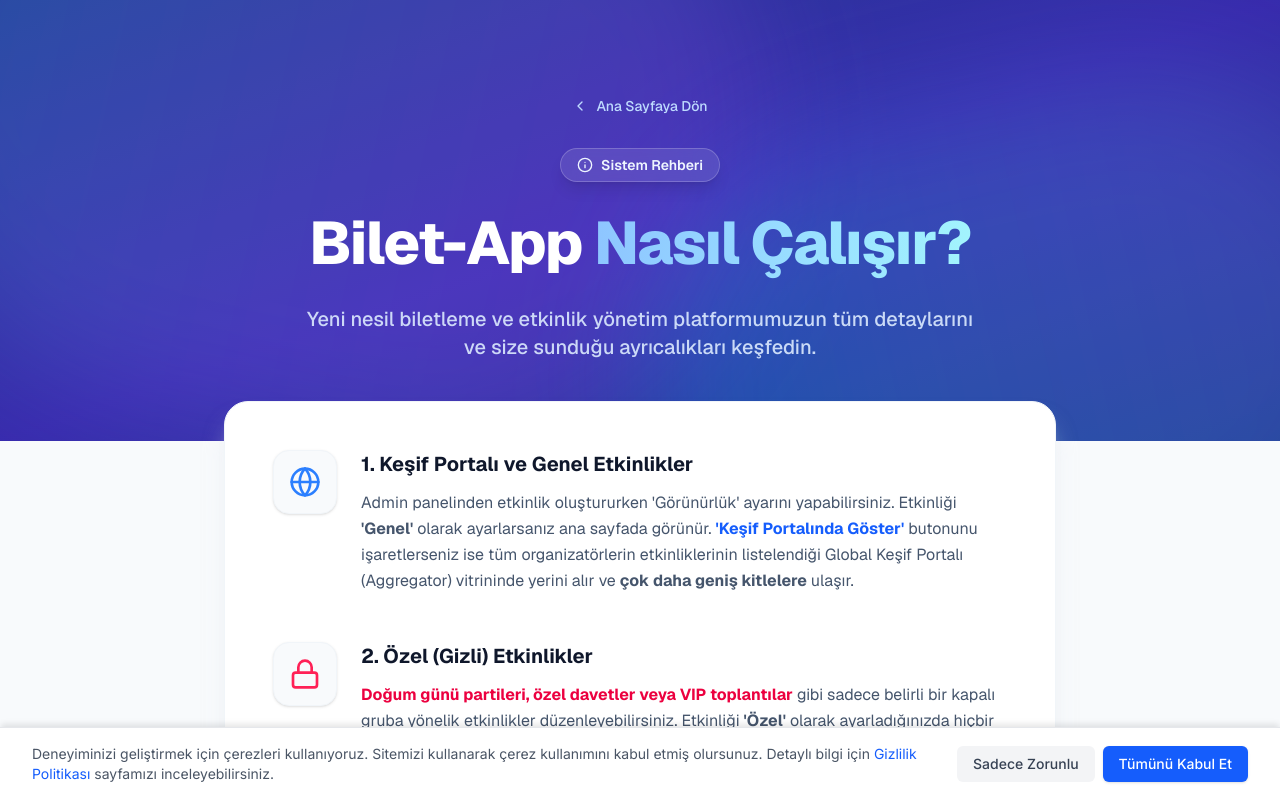
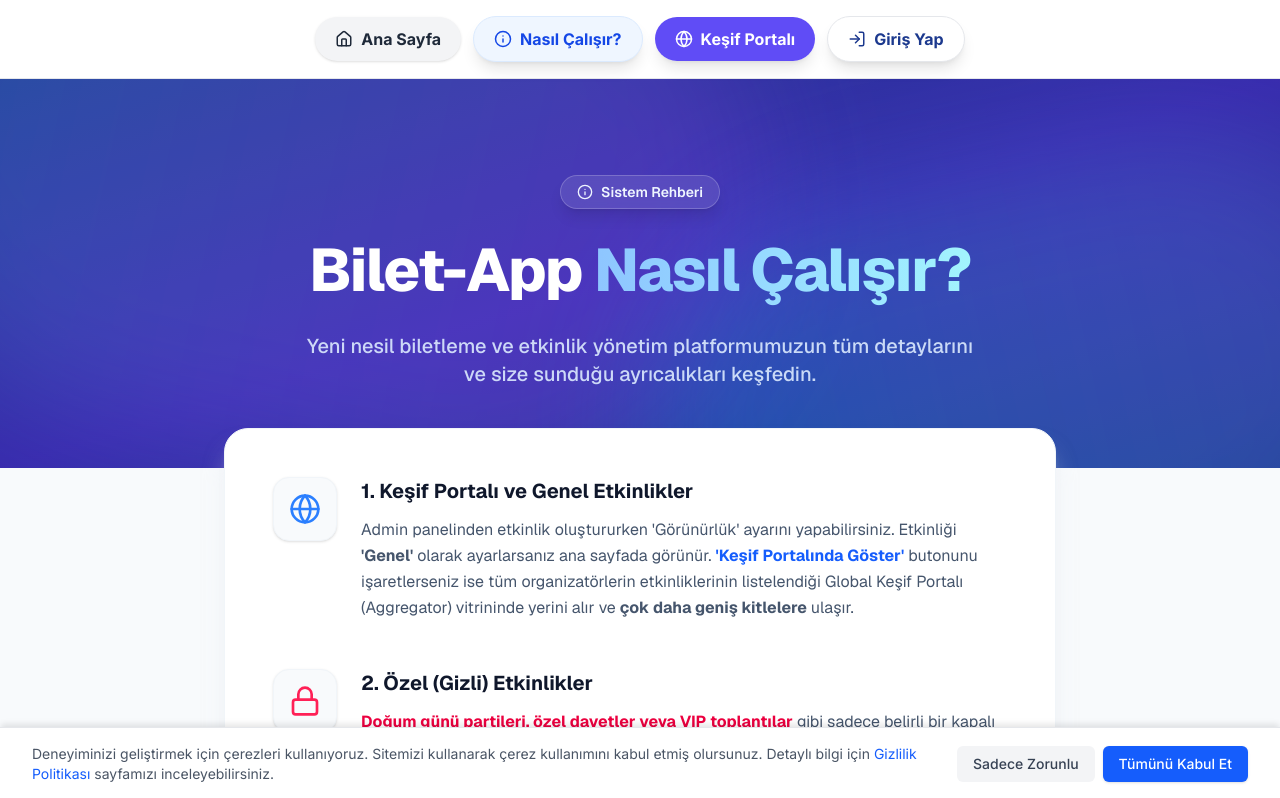
Before and after one commit to hekizoglu/bilet-app, a Next.js app in the folder frontend/: page /nasil-calisir in a window 1280 px wide. Shown: the top 798 px of the page. Built offline with nearby package versions, Linux system fonts and the light colour scheme.

Commit message:
feat(ui): add global PublicNavbar to all public pages

```diff
--- a/frontend/src/app/layout.tsx
+++ b/frontend/src/app/layout.tsx
@@ -3,6 +3,7 @@
 import "./globals.css";
 import { Toaster } from 'sonner';
 import CookieConsent from '@/components/CookieConsent';
+import PublicNavbar from '@/components/PublicNavbar';
 
 const geistSans = Geist({
   variable: "--font-geist-sans",
@@ -58,6 +59,7 @@
         <link rel="manifest" href="/manifest.json" />
       </head>
       <body className="min-h-full flex flex-col">
+        <PublicNavbar />
         {children}
         <Toaster position="top-center" richColors />
         <CookieConsent />
--- a/frontend/src/app/nasil-calisir/page.tsx
+++ b/frontend/src/app/nasil-calisir/page.tsx
@@ -48,9 +48,7 @@
         </div>
 
         <div className="relative z-10 max-w-4xl mx-auto px-4 sm:px-6 lg:px-8 text-center pt-8">
-          <Link href="/" className="inline-flex items-center gap-2 text-blue-200 hover:text-white transition-colors mb-8 text-sm font-medium">
-            <ChevronLeft size={16} /> Ana Sayfaya Dön
-          </Link>
+
           <motion.div
             initial={{ opacity: 0, y: 20 }}
             animate={{ opacity: 1, y: 0 }}
--- a/frontend/src/app/page.tsx
+++ b/frontend/src/app/page.tsx
@@ -114,42 +114,6 @@
 
   return (
     <div className="min-h-screen bg-gray-50">
-      {/* Header / Navbar */}
-      <div className="absolute top-0 right-0 p-4 md:p-6 w-full flex justify-end z-10 pointer-events-none">
-        <div className="pointer-events-auto flex items-center gap-4">
-          <Link
-            href="/nasil-calisir"
-            className="flex items-center gap-2 bg-white/20 hover:bg-white/30 text-white px-5 py-2.5 rounded-full transition font-bold shadow-lg backdrop-blur-md border border-white/20"
-          >
-            <Info size={18} />
-            Nasıl Çalışır?
-          </Link>
-          <Link
-            href="/aggregator"
-            className="flex items-center gap-2 bg-indigo-600/90 hover:bg-indigo-600 text-white px-5 py-2.5 rounded-full transition font-bold shadow-lg backdrop-blur-md"
-          >
-            <Globe size={18} />
-            Keşif Portalı
-          </Link>
-          {isLoggedIn ? (
-            <Link
-              href="/profile"
-              className="flex items-center gap-2 bg-white/10 hover:bg-white/20 text-white px-4 py-2 rounded-full backdrop-blur-md border border-white/20 transition text-sm font-semibold shadow-lg"
-            >
-              <User size={18} />
-              Hesabım / Yönetim
-            </Link>
-          ) : (
-            <Link
-              href="/login"
-              className="flex items-center gap-2 bg-white text-blue-900 px-5 py-2.5 rounded-full hover:bg-gray-100 transition font-bold shadow-lg"
-            >
-              <LogIn size={18} />
-              Giriş Yap
-            </Link>
-          )}
-        </div>
-      </div>
 
       {/* Hero Section */}
       <div className="bg-blue-900 text-white pt-24 pb-20 px-4 text-center relative">
--- /dev/null
+++ b/frontend/src/components/PublicNavbar.tsx
@@ -0,0 +1,76 @@
+"use client";
+
+import { useState, useEffect } from 'react';
+import Link from 'next/link';
+import { Home, Info, Globe, LogIn, User } from 'lucide-react';
+import { usePathname } from 'next/navigation';
+
+export default function PublicNavbar() {
+  const [isLoggedIn, setIsLoggedIn] = useState(false);
+  const pathname = usePathname();
+
+  useEffect(() => {
+    // Check login state
+    const token = document.cookie.split('; ').find(row => row.startsWith('token='));
+    setIsLoggedIn(!!token);
+  }, []);
+
+  // Admin sayfalarinda veya gizli sayfalarda navbar'i gosterme
+  if (pathname?.startsWith('/admin') || pathname?.startsWith('/login') || pathname?.startsWith('/payment')) {
+    return null;
+  }
+
+  // Eger anasayfadaysak (hero var) navbar absolute olsun, degilse sticky ve arka planli
+  const isHome = pathname === '/';
+
+  return (
+    <div className={`${isHome ? 'absolute top-0 right-0 z-50 p-4 md:p-6 w-full flex justify-end pointer-events-none' : 'sticky top-0 z-50 bg-white/80 backdrop-blur-md border-b border-gray-200 p-4 w-full flex justify-center'}`}>
+      <div className={`pointer-events-auto flex flex-wrap items-center justify-center gap-3 ${isHome ? '' : 'w-full max-w-7xl px-4 sm:px-6 lg:px-8'}`}>
+
+        {!isHome && (
+          <Link
+            href="/"
+            className="flex items-center gap-2 bg-gray-100 hover:bg-gray-200 text-gray-800 px-4 py-2 sm:px-5 sm:py-2.5 rounded-full transition font-bold shadow-sm"
+          >
+            <Home size={18} />
+            <span className="hidden sm:inline">Ana Sayfa</span>
+          </Link>
+        )}
+
+        <Link
+          href="/nasil-calisir"
+          className={`flex items-center gap-2 px-4 py-2 sm:px-5 sm:py-2.5 rounded-full transition font-bold shadow-lg backdrop-blur-md border ${isHome ? 'bg-white/20 hover:bg-white/30 text-white border-white/20' : 'bg-blue-50 hover:bg-blue-100 text-blue-700 border-blue-100'}`}
+        >
+          <Info size={18} />
+          <span className="hidden sm:inline">Nasıl Çalışır?</span>
+        </Link>
+
+        <Link
+          href="/aggregator"
+          className="flex items-center gap-2 bg-indigo-600/90 hover:bg-indigo-600 text-white px-4 py-2 sm:px-5 sm:py-2.5 rounded-full transition font-bold shadow-lg backdrop-blur-md"
+        >
+          <Globe size={18} />
+          Keşif Portalı
+        </Link>
+
+        {isLoggedIn ? (
+          <Link
+            href="/profile"
+            className={`flex items-center gap-2 px-4 py-2 sm:px-5 sm:py-2.5 rounded-full backdrop-blur-md border transition text-sm font-semibold shadow-lg ${isHome ? 'bg-white/10 hover:bg-white/20 text-white border-white/20' : 'bg-gray-800 hover:bg-gray-900 text-white border-gray-700'}`}
+          >
+            <User size={18} />
+            <span className="hidden sm:inline">Hesabım / Yönetim</span>
+          </Link>
+        ) : (
+          <Link
+            href="/login"
+            className="flex items-center gap-2 bg-white text-blue-900 px-4 py-2 sm:px-5 sm:py-2.5 rounded-full hover:bg-gray-100 transition font-bold shadow-lg border border-gray-200"
+          >
+            <LogIn size={18} />
+            Giriş Yap
+          </Link>
+        )}
+      </div>
+    </div>
+  );
+}
```
